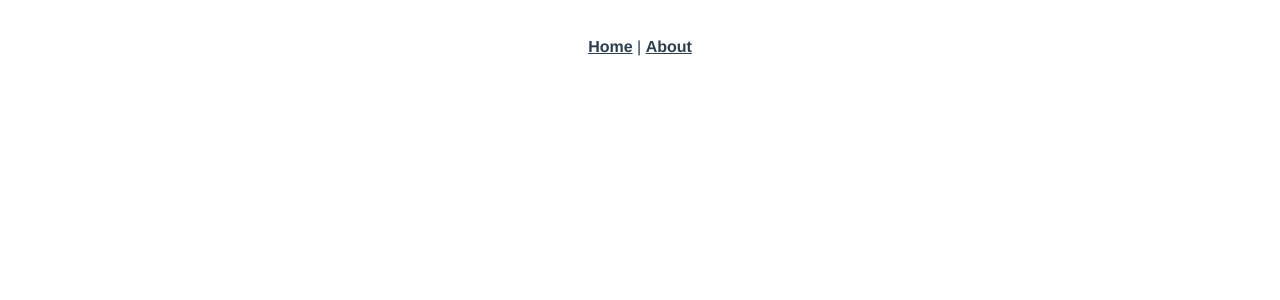
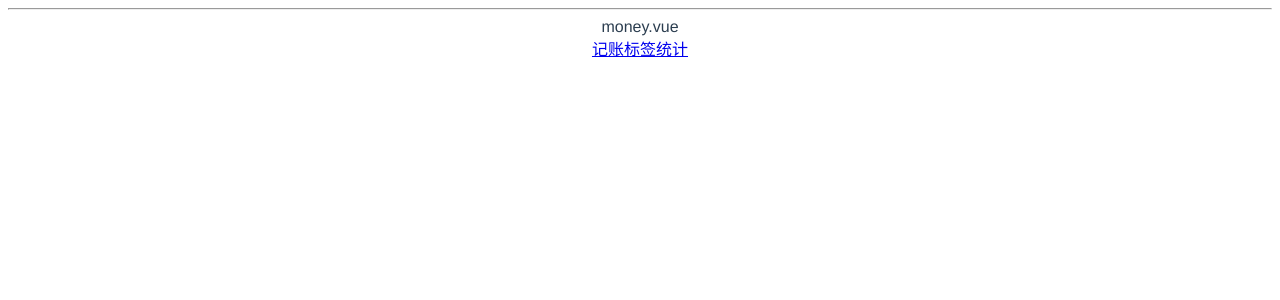
Before and after one commit to monody517/money, a Vue app: page /#/money in a window 1280 px wide. Shown: the top 300 px of the page. Built offline with nearby package versions, Linux system fonts and the light colour scheme.

Commit message:
完成简单导航

```diff
--- a/src/App.vue
+++ b/src/App.vue
@@ -1,10 +1,12 @@
 <template>
   <div id="app">
-    <div id="nav">
-      <router-link to="/">Home</router-link> |
-      <router-link to="/about">About</router-link>
+    <hr>
+    <router-view></router-view>
+    <div>
+      <router-link to="/money">记账</router-link>
+      <router-link to="/labels">标签</router-link>
+      <router-link to="/statistics">统计</router-link>
     </div>
-    <router-view/>
   </div>
 </template>
 
--- a/src/router/index.ts
+++ b/src/router/index.ts
@@ -1,22 +1,27 @@
 import Vue from 'vue'
 import VueRouter, { RouteConfig } from 'vue-router'
-import Home from '../views/Home.vue'
+import Money from '@/views/Money.vue'
+import Statistics from '@/views/Statistics.vue'
+import Labels from '@/views/Labels.vue'
 
-Vue.use(VueRouter)
+Vue.use(VueRouter);
 
 const routes: Array<RouteConfig> = [
   {
-    path: '/',
-    name: 'Home',
-    component: Home
+    path:'/',
+    redirect: '/money'
   },
   {
-    path: '/about',
-    name: 'About',
-    // route level code-splitting
-    // this generates a separate chunk (about.[hash].js) for this route
-    // which is lazy-loaded when the route is visited.
-    component: () => import(/* webpackChunkName: "about" */ '../views/About.vue')
+    path: '/money',
+    component: Money
+  },
+  {
+    path: '/labels',
+    component: Labels
+  },
+  {
+    path: '/statistics',
+    component: Statistics
   }
 ]
 
--- a/src/views/About.vue
+++ /dev/null
@@ -1,5 +0,0 @@
-<template>
-  <div class="about">
-    <h1>This is an about page</h1>
-  </div>
-</template>
--- a/src/views/Home.vue
+++ /dev/null
@@ -1,18 +0,0 @@
-<template>
-  <div class="home">
-    <img alt="Vue logo" src="../assets/logo.png">
-    <HelloWorld msg="Welcome to Your Vue.js App"/>
-  </div>
-</template>
-
-<script>
-// @ is an alias to /src
-import HelloWorld from '@/components/HelloWorld.vue'
-
-export default {
-  name: 'Home',
-  components: {
-    HelloWorld
-  }
-}
-</script>
--- /dev/null
+++ b/src/views/Labels.vue
@@ -0,0 +1,15 @@
+<template>
+    <div>
+        labels.vue
+    </div>
+</template>
+
+<script>
+    export default {
+
+    }
+</script>
+
+<style lang="scss" scoped>
+
+</style>
--- /dev/null
+++ b/src/views/Money.vue
@@ -0,0 +1,15 @@
+<template>
+    <div>
+        money.vue
+    </div>
+</template>
+
+<script>
+    export default {
+
+    }
+</script>
+
+<style lang="scss" scoped>
+
+</style>
--- /dev/null
+++ b/src/views/Statistics.vue
@@ -0,0 +1,15 @@
+<template>
+    <div>
+        statistics.vue
+    </div>
+</template>
+
+<script>
+    export default {
+
+    }
+</script>
+
+<style lang="scss" scoped>
+
+</style>
```
